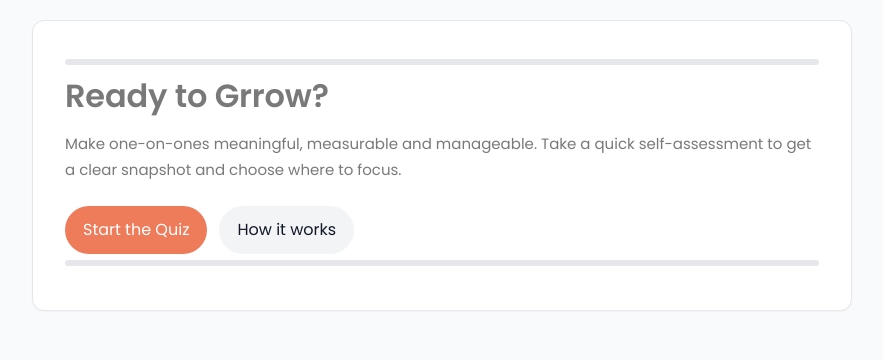
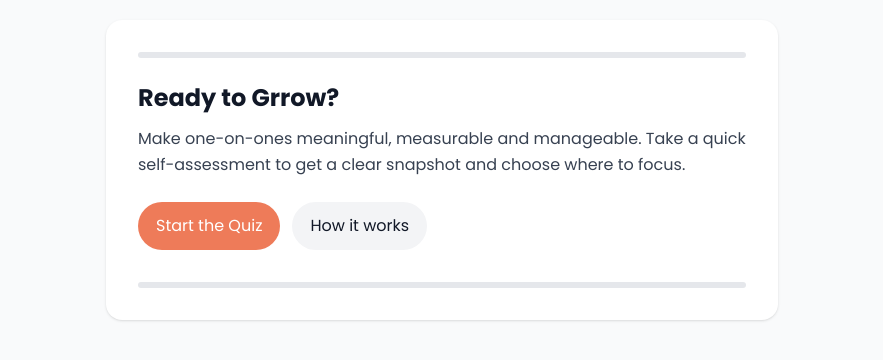
Before and after one commit to MGhunch/Grrow, a Next.js app: page / in a window 1280 px wide. Shown: the top 360 px of the page, without its empty margins (198-1081 px from the left). Built offline with nearby package versions, Linux system fonts and the light colour scheme.

Commit message:
Update page.tsx

```diff
--- a/app/page.tsx
+++ b/app/page.tsx
@@ -6,34 +6,38 @@ export default function Home() {
   const router = useRouter();
 
   return (
-    <main className="grrow-wrap">
-      <section className="grrow-stage">
+    <main className="mx-auto w-full max-w-[44rem] px-4">
+      <section className="bg-white rounded-2xl shadow p-5 sm:p-8 my-5">
         {/* decorative progress */}
-        <div className="grrow-progress" aria-hidden>
-          <div className="bar" style={{ width: '0%' }} />
+        <div className="h-1.5 rounded-full bg-gray-200 mb-6" aria-hidden>
+          <div className="h-full w-0 bg-brand-accent" />
         </div>
 
         <header className="mb-6">
-          <h1 className="grrow-skillset-title">Ready to Grrow?</h1>
-          <p className="grrow-question-sub text-gray-700">
+          <h1 className="text-2xl font-bold text-brand-purple mb-3">
+            Ready to Grrow?
+          </h1>
+          <p className="text-gray-700 leading-relaxed">
             Make one-on-ones meaningful, measurable and manageable. Take a quick
             self-assessment to get a clear snapshot and choose where to focus.
           </p>
         </header>
 
-        <div className="mt-6 flex items-center gap-3">
+        <div className="mt-6 flex flex-col sm:flex-row items-stretch sm:items-center gap-3">
           <button
             type="button"
-            className="btn btn-accent"
+            className="btn btn-accent w-full sm:w-auto"
             onClick={() => router.push('/quiz')}
           >
             Start the Quiz
           </button>
-          <a href="#how-it-works" className="btn btn-outline">How it works</a>
+          <a href="#how-it-works" className="btn btn-outline w-full sm:w-auto">
+            How it works
+          </a>
         </div>
 
-        <div className="grrow-progress mt-6" aria-hidden>
-          <div className="bar" style={{ width: '0%' }} />
+        <div className="h-1.5 rounded-full bg-gray-200 mt-8" aria-hidden>
+          <div className="h-full w-0 bg-brand-accent" />
         </div>
       </section>
     </main>
```
